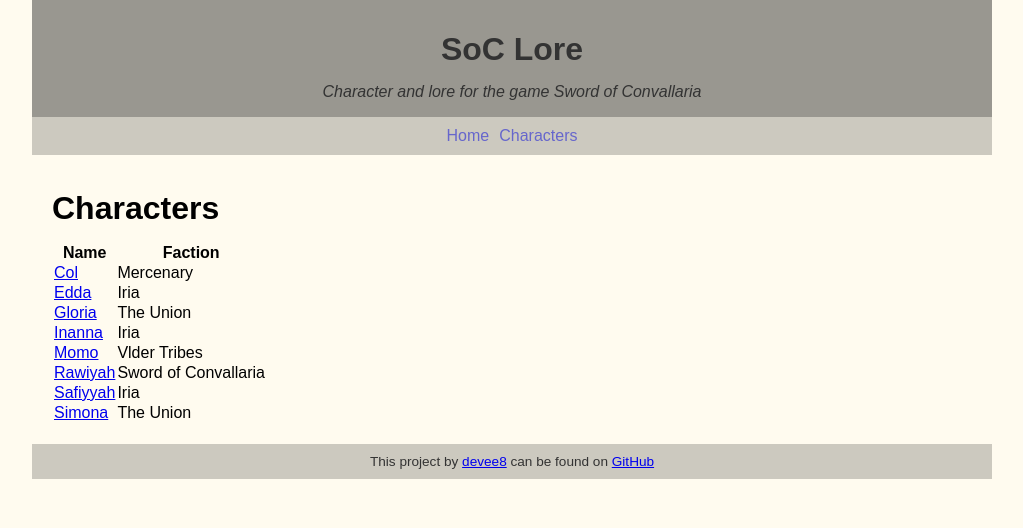
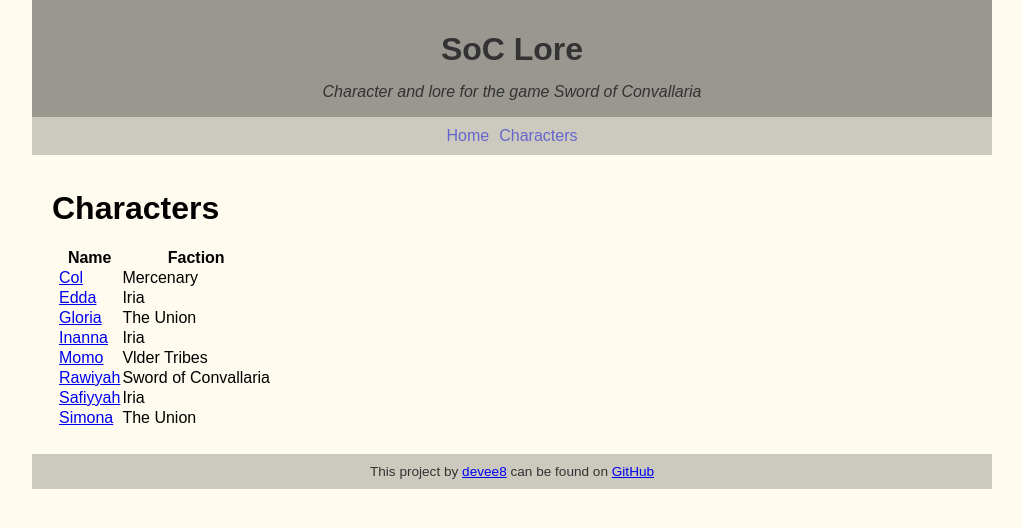
Before and after one commit to devee8/soc-lore, a Jekyll site: the page built from characters/index.md, in a window 1280 px wide. Shown: the top 528 px of the page, without its empty margins (128-1151 px from the left). Built offline with Jekyll 4.4.1, drawn with Linux system fonts in a browser that asks for light colours.

Commit message:
css update

```diff
--- a/assets/css/style.scss
+++ b/assets/css/style.scss
@@ -94,7 +94,7 @@ footer {
     font-size: .85em;
 }
 
-div.character-table + thead table {
+div.character-table + table {
     padding: 5px;
 }
 
```
